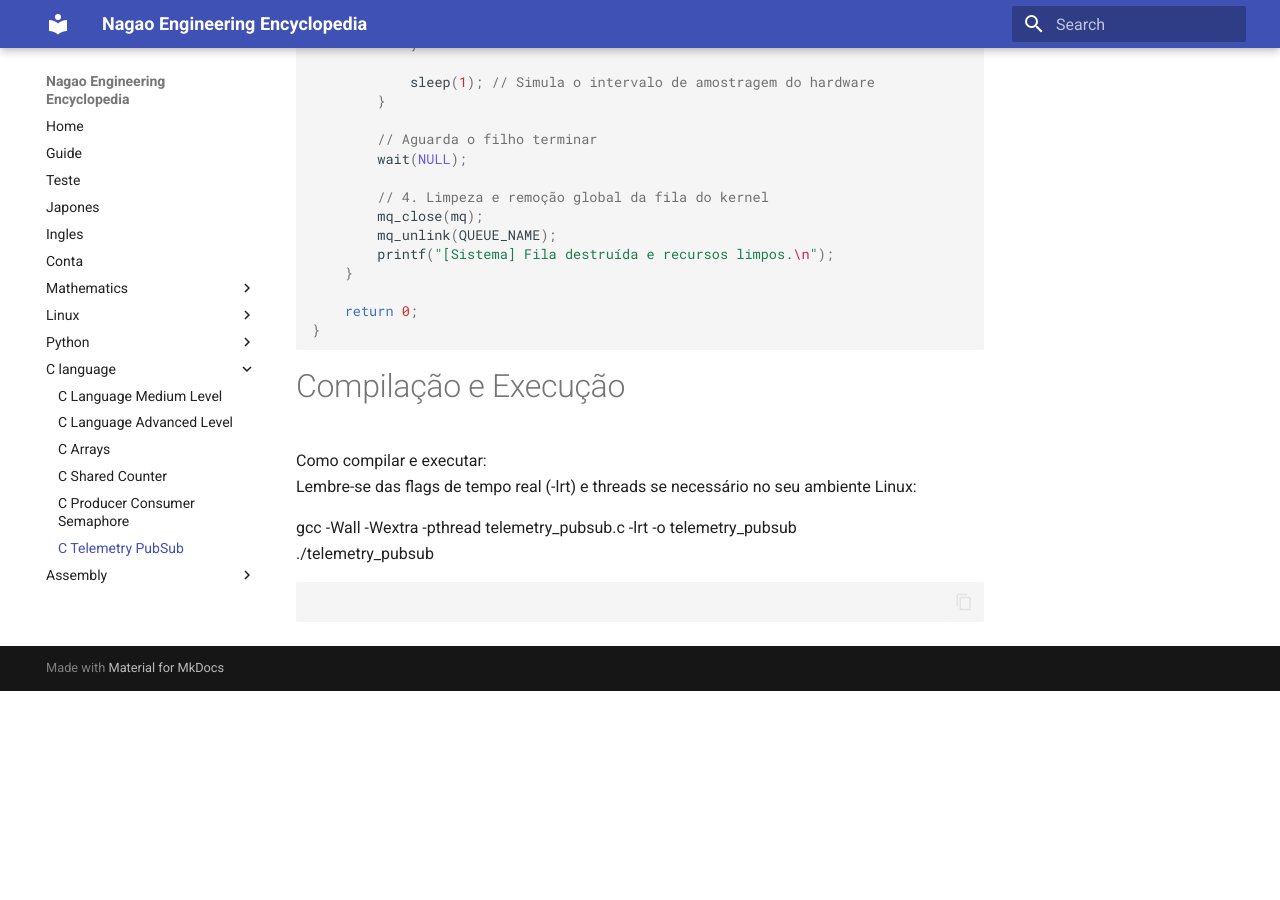
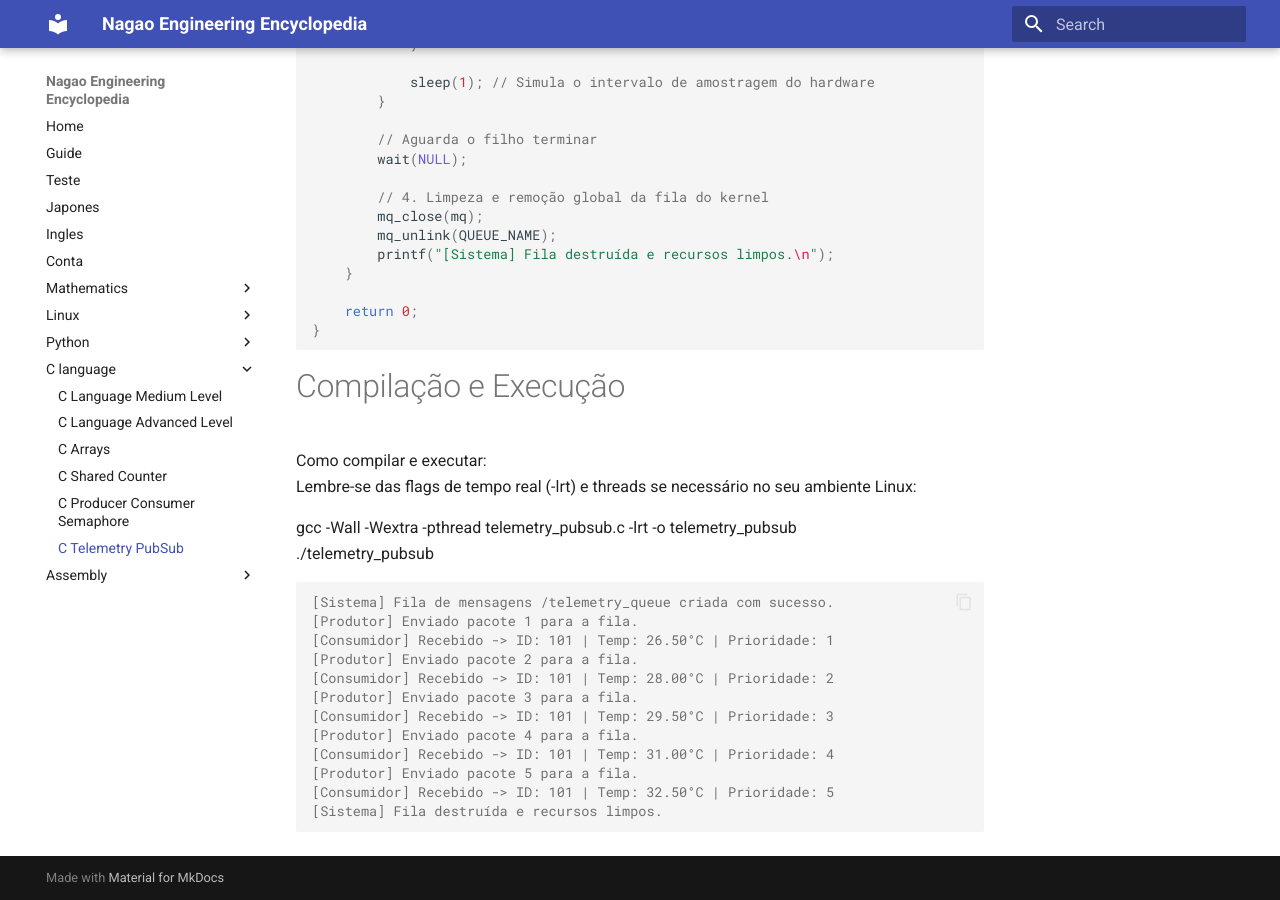
Before and after one commit to NagaoVictor/nagao-engineering, an MkDocs documentation site: the page built from docs/clang/telemetry_pubsub.md, in a window 1280 px wide and 900 px high, scrolled down 2641 px. Built offline with MkDocs 1.6.1 and Material for MkDocs 9.7.7, drawn with Linux system fonts in a browser that asks for light colours; before the commit the page ends 3332 px from its top, so only the background shows below that.

Commit message:
Update telemetry_pubsub.md

````diff
--- a/docs/clang/telemetry_pubsub.md
+++ b/docs/clang/telemetry_pubsub.md
@@ -142,5 +142,16 @@ gcc -Wall -Wextra -pthread telemetry_pubsub.c -lrt -o telemetry_pubsub <br>
 
 
 ```output
-
+[Sistema] Fila de mensagens /telemetry_queue criada com sucesso.
+[Produtor] Enviado pacote 1 para a fila.
+[Consumidor] Recebido -> ID: 101 | Temp: 26.50°C | Prioridade: 1
+[Produtor] Enviado pacote 2 para a fila.
+[Consumidor] Recebido -> ID: 101 | Temp: 28.00°C | Prioridade: 2
+[Produtor] Enviado pacote 3 para a fila.
+[Consumidor] Recebido -> ID: 101 | Temp: 29.50°C | Prioridade: 3
+[Produtor] Enviado pacote 4 para a fila.
+[Consumidor] Recebido -> ID: 101 | Temp: 31.00°C | Prioridade: 4
+[Produtor] Enviado pacote 5 para a fila.
+[Consumidor] Recebido -> ID: 101 | Temp: 32.50°C | Prioridade: 5
+[Sistema] Fila destruída e recursos limpos.
 ```
````
